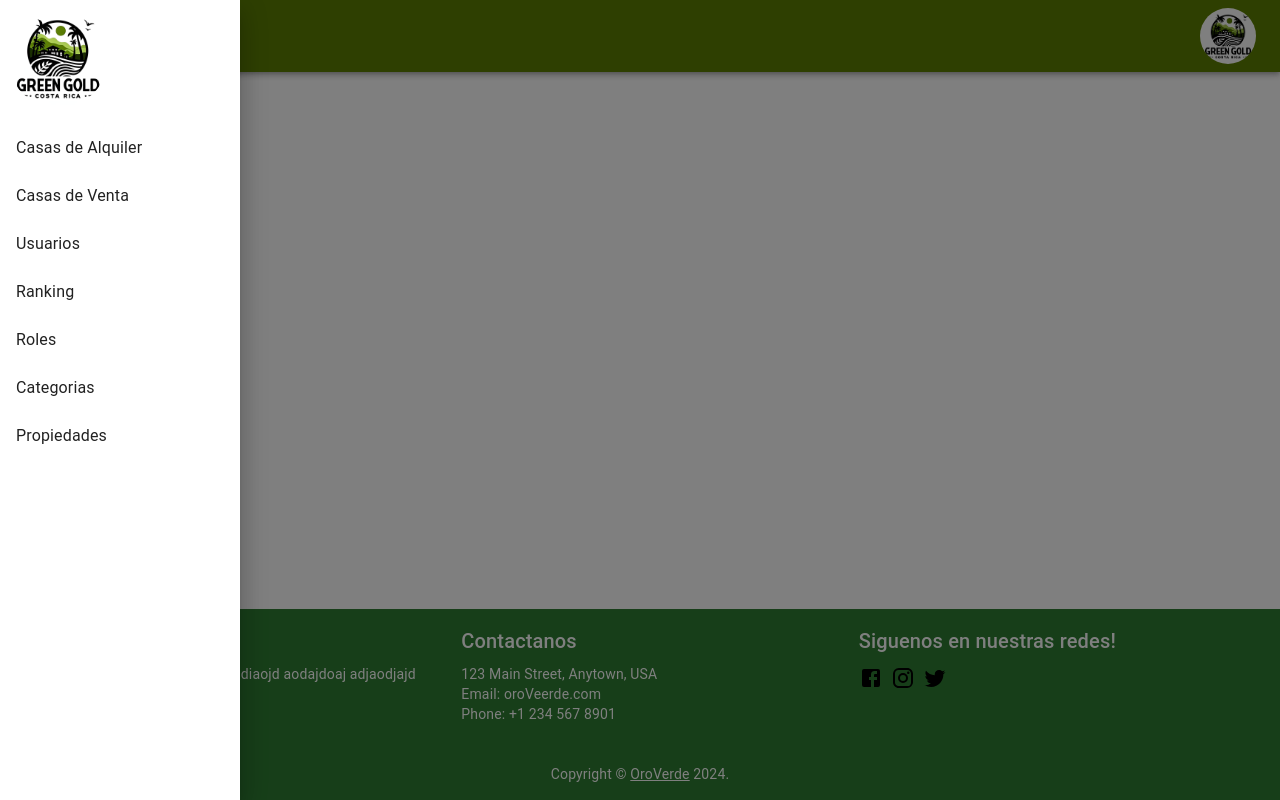
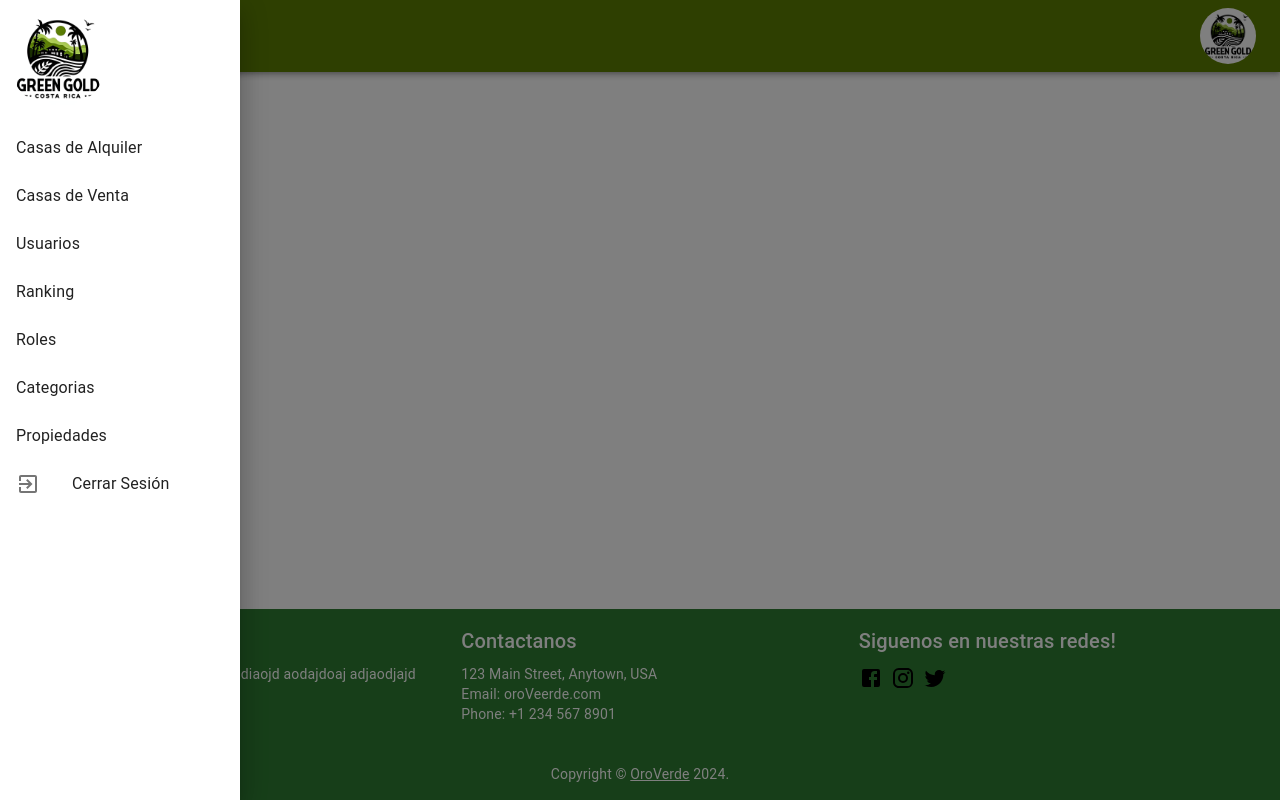
Before and after one commit to reivaJSnevet/ResidenciasOroVerde-FrontEnd, a React (Vite) app: page / in a window 1280 px wide. Both pictures are taken after a click on the button "open drawer". Built offline with nearby package versions, Linux system fonts and the light colour scheme.

Commit message:
Add sign out functionality to Header component

```diff
--- a/src/components/layout/Header.jsx
+++ b/src/components/layout/Header.jsx
@@ -1,5 +1,5 @@
 import { useState } from "react";
-import { Link } from "react-router-dom";
+import { Link, useNavigate } from "react-router-dom";
 import {
   AppBar,
   Avatar,
@@ -11,10 +11,23 @@ import {
   ListItem,
   ListItemButton,
   ListItemText,
+  ListItemIcon,
 } from "@mui/material";
-import {Menu} from "@mui/icons-material";
+import { Menu, ExitToApp } from "@mui/icons-material";
+import useLogout from "../../hooks/auth/useLogout";
 
 function Header() {
+    const navigate = useNavigate();
+    const logout = useLogout();
+
+    const signOut = async () => {
+        await logout();
+        navigate("/login");
+    }
+
+
+
+
   const ListOptions = () => {
     return (
       <>
@@ -52,6 +65,14 @@ function Header() {
           <ListItemButton component={Link} to="admin/propiedades">
             <ListItemText primary={"Propiedades"} />
           </ListItemButton>
+        </ListItem>
+        <ListItem disablePadding>
+          <ListItemButton onClick={signOut}>
+            <ListItemIcon>
+              <ExitToApp />
+            </ListItemIcon>
+          <ListItemText className="text-red-600" primary={"Cerrar Sesión"} />
+            </ListItemButton>
         </ListItem>
       </>
     );
```
